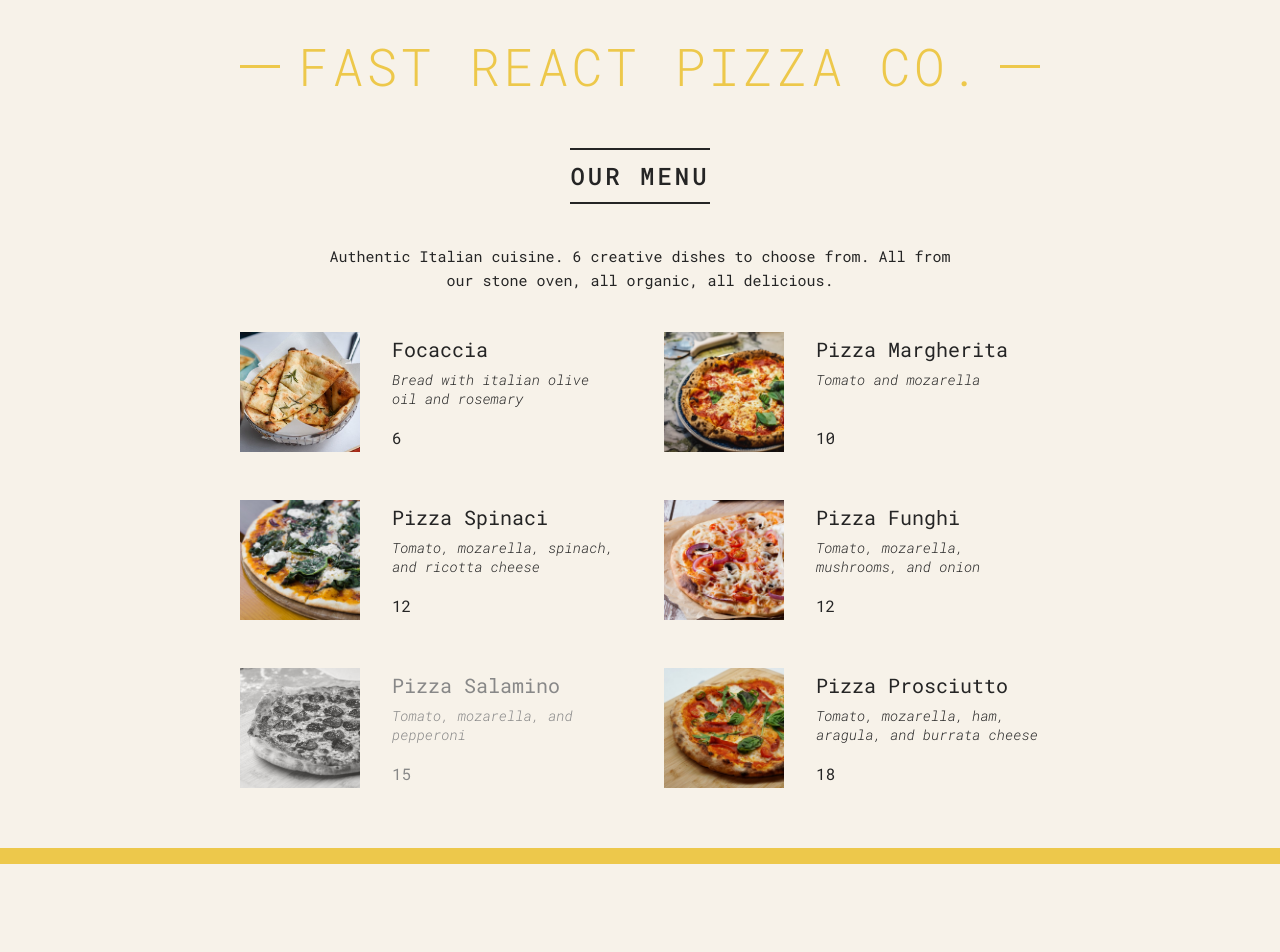
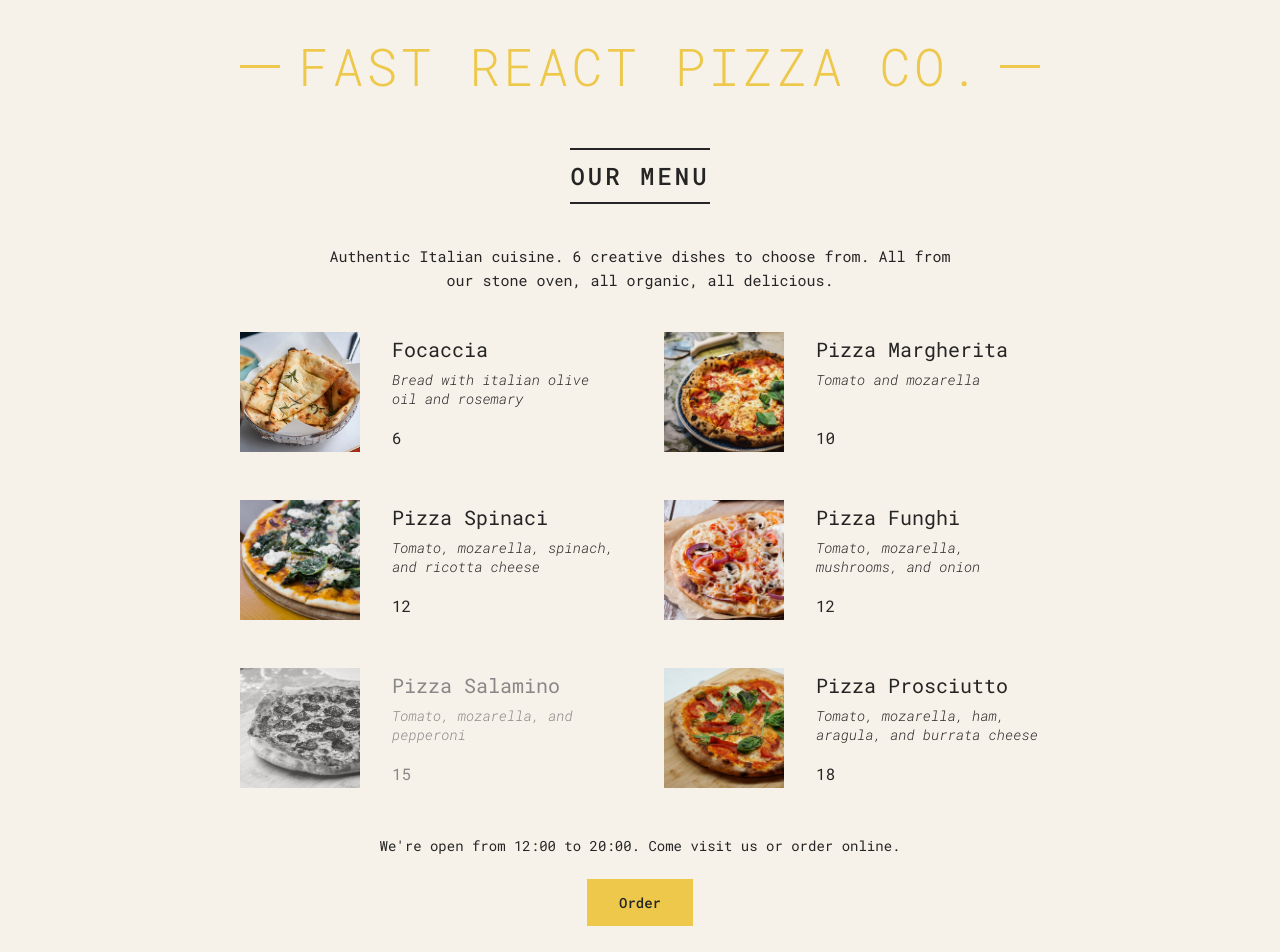
Before and after one commit to uzairsayyad85/pizza-menu, a React (Vite) app: page / in a window 1280 px wide. Shown: the top 952 px of the page. Before the commit the page ends 864 px from the top, so only its background shows below. Built offline with nearby package versions, Linux system fonts and the light colour scheme.

Commit message:
added footer component

```diff
--- a/src/App.jsx
+++ b/src/App.jsx
@@ -46,12 +46,14 @@
 import "./styles/style.css";
 import Header from "./components/Header";
 import Menu from "./components/Menu";
+import Footer from "./components/Footer";
 
 export default function App() {
   return (
     <div className="container">
       <Header />
       <Menu pizzaData={pizzaData} />
+      <Footer />
     </div>
   );
 }
--- /dev/null
+++ b/src/components/Footer.jsx
@@ -0,0 +1,30 @@
+export default function Footer() {
+  const hour = new Date().getHours();
+  const openHour = 12;
+  const closeHour = 20;
+  const isOpen = hour >= openHour && hour <= closeHour;
+
+  return (
+    <footer className="footer">
+      {isOpen ? (
+        <Order openHour={openHour} closeHour={closeHour} />
+      ) : (
+        <p>
+          We're happy to welcome you between {openHour}:00 and {closeHour}:00.
+        </p>
+      )}
+    </footer>
+  );
+}
+
+function Order({ openHour, closeHour }) {
+  return (
+    <div className="order">
+      <p>
+        We're open from {openHour}:00 to {closeHour}:00. Come visit us or order
+        online.
+      </p>
+      <button className="btn"> Order</button>
+    </div>
+  );
+}
```
